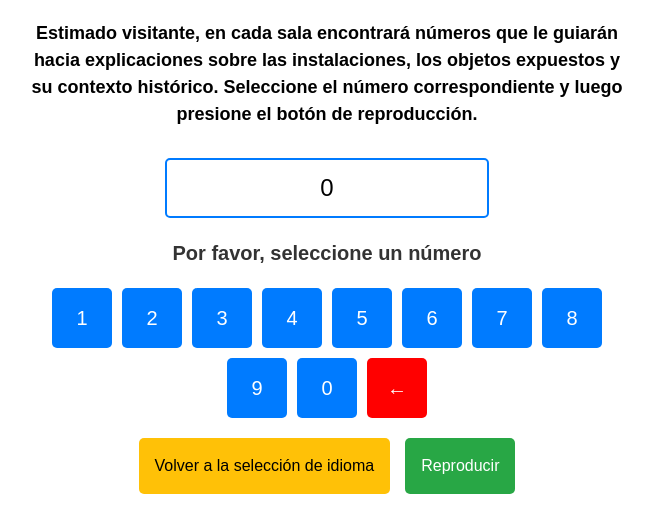
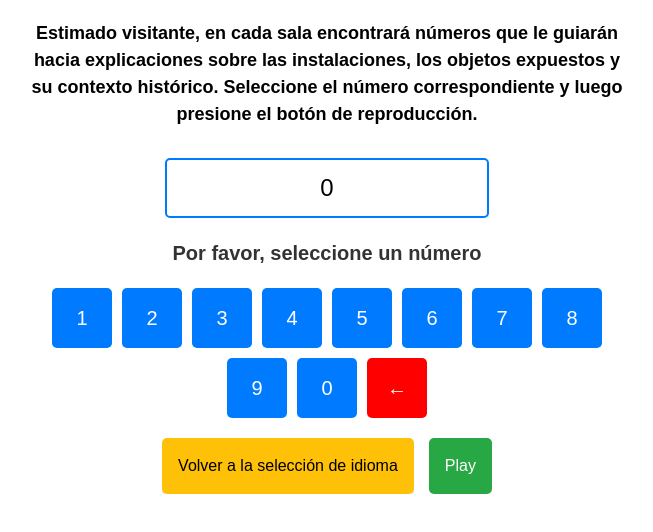
Before and after one commit to SchlossMuseumwf/Numeros, a plain HTML site: page index.html in a window 1280 px wide. Shown: the whole page, without its empty margins (313-966 px from the left). Drawn offline with Linux system fonts and the light colour scheme; no server answers.

Commit message:
Update index.html

```diff
--- a/index.html
+++ b/index.html
@@ -123,7 +123,7 @@
         </div>
         <div class="link-container">
             <a id="back-link" href="https://schlossmuseumwf.github.io/willkommen/" class="back-link">Volver a la selección de idioma</a>
-            <a id="play-button" href="#" class="play-button" onclick="playAudio()">Reproducir</a>
+            <a id="play-button" href="#" class="play-button" onclick="playAudio()">Play</a>
         </div>
     </div>
 
```
